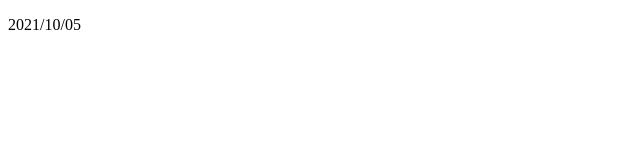
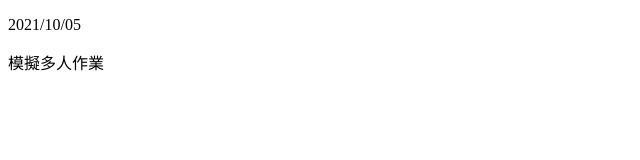
Before and after one commit to TETSU86/project_git_test, a plain HTML site: page index.html in a window 1280 px wide. Shown: the whole page, without its empty margins (0-640 px from the left). Drawn offline with Linux system fonts and the light colour scheme.

Commit message:
模擬多人作業PUSH AND PULL

```diff
--- a/index.html
+++ b/index.html
@@ -10,6 +10,6 @@
 </head>
 <body>
     <p>2021/10/05</p>
-
+    <p>模擬多人作業</p>
 </body>
 </html>
```
